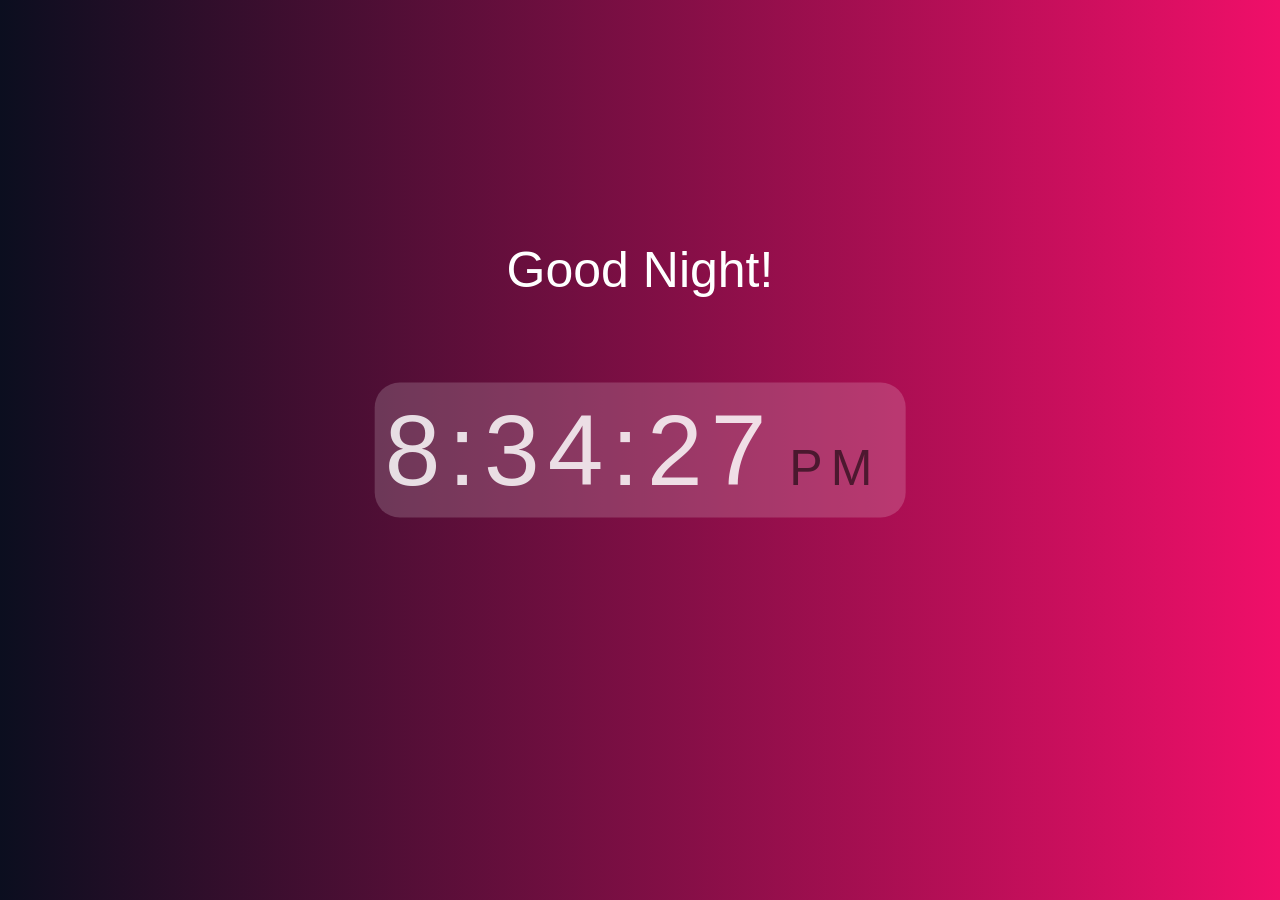
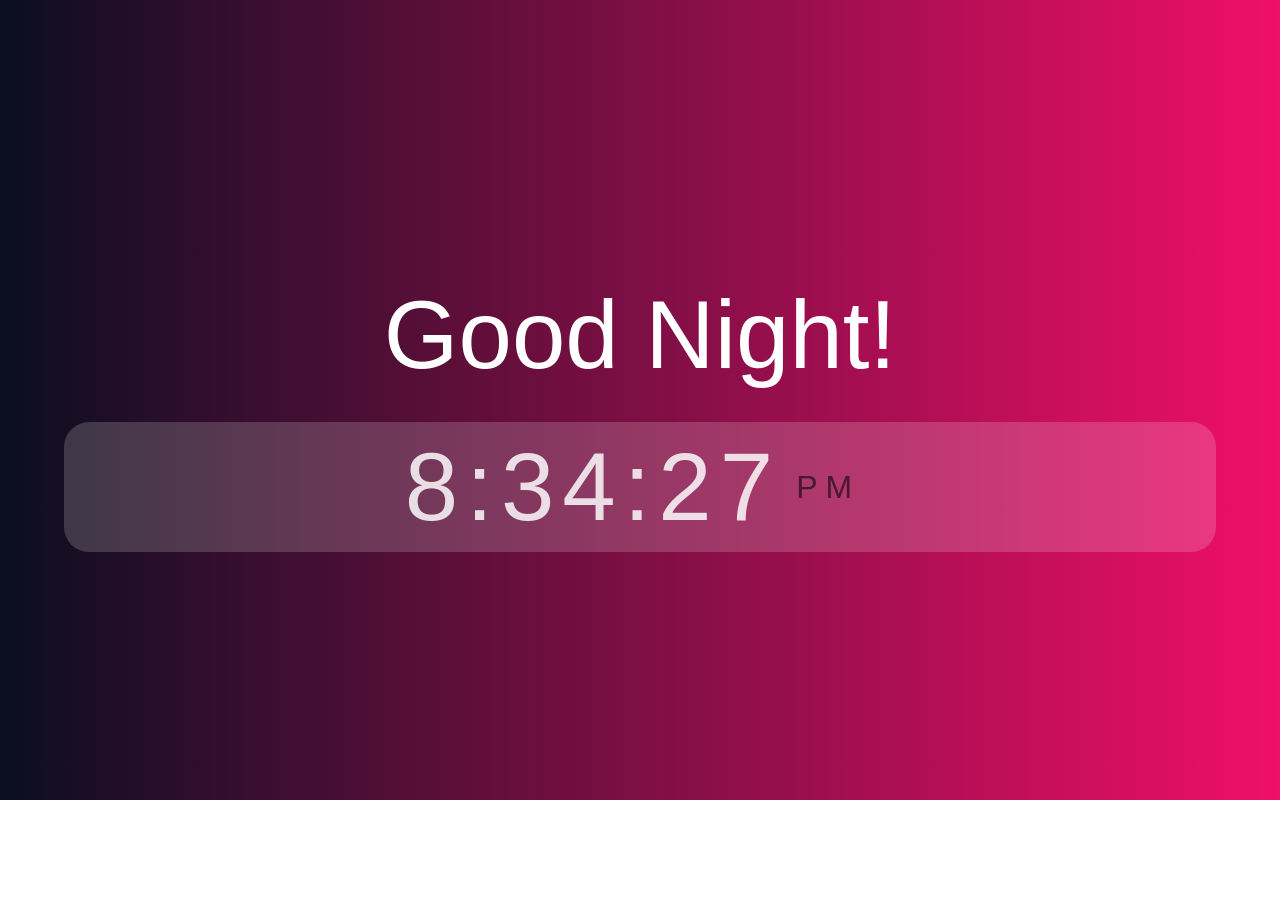
Before and after one commit to tedtalksbits/clock-page, a plain HTML site: page index.html in a window 1280 px wide. After the commit the page ends 800 px from the top, so only its background shows below. Drawn offline with Linux system fonts and the light colour scheme.

Commit message:
wow how far i've come

```diff
--- a/index.html
+++ b/index.html
@@ -1,18 +1,24 @@
 <!DOCTYPE html>
 <html lang="en">
+
 <head>
     <meta charset="UTF-8">
     <meta name="viewport" content="width=device-width, initial-scale=1.0">
     <link rel="stylesheet" href="styles.css">
-    <link href="https://fonts.googleapis.com/css2?family=Poppins:wght@100;200;300;400;500;700;800;900&display=swap" rel="stylesheet">
+    <link href="https://fonts.googleapis.com/css2?family=Poppins:wght@100;200;300;400;500;700;800;900&display=swap"
+        rel="stylesheet">
 
     <title>Smart Clock</title>
     <!--changed the title-->
 </head>
+
 <body class="body">
     <div class="clock-wrap">
-        <div class="msg"></div>
-        <div class="clock"></div>
+        <div class="content">
+
+            <div class="msg"></div>
+            <div class="clock"></div>
+        </div>
     </div>
 </body>
 <script>
@@ -21,7 +27,7 @@
     let msg = document.querySelector('.msg');
     let body = document.querySelector('.body');
 
-    function getDate(){
+    function getDate() {
 
         const now = new Date();
         let seconds = now.getSeconds();
@@ -32,27 +38,27 @@
         hours = updateTime(hours);
 
         //logic
-        if(hours < 12){
+        if (hours < 12) {
             body.className = 'morning';
             clockShow.innerHTML = hours + ':' + minutes + ':' + seconds + '<span>AM</span>';
             msg.innerHTML = `Good Morning!`
 
 
         }
-        else if(hours == 12){
-            if(minutes > 1){
+        else if (hours == 12) {
+            if (minutes > 1) {
                 body.className = 'mid-day';
                 clockShow.innerHTML = hours + ':' + minutes + ':' + seconds + '<span>PM</span>';
                 msg.innerHTML = `Good Day!`
             }
         }
-        else if(hours > 12 && hours < 15){
+        else if (hours > 12 && hours < 15) {
             body.className = 'mid-day';
             clockShow.innerHTML = hours - 12 + ':' + minutes + ':' + seconds + '<span>PM</span>';
             msg.innerHTML = `Good Day!`
 
         }
-        else if(hours < 20){
+        else if (hours < 20) {
             body.className = 'evening';
             clockShow.innerHTML = hours - 12 + ':' + minutes + ':' + seconds + '<span>PM</span>';
             msg.innerHTML = `Good Evening!`
@@ -79,7 +85,8 @@
 
 
 
-    setInterval(getDate,1000)
+    setInterval(getDate, 1000)
 
 </script>
+
 </html>
--- a/styles.css
+++ b/styles.css
@@ -4,45 +4,46 @@
     padding: 0;
     font-family: sans-serif;
 }
+body{
+    display: grid;
+    place-items: center;
+}
 
 .clock-wrap {
-    height: 900px;
-    position: relative;
+    height: 100vh;
+    width: 100%;
+    display: grid;
+    place-items: center;
+    gap: 2rem;
 }
 
 .clock {
-    font-size: 100px;
+    font-size: clamp(1rem, 8vw, 6rem);
     letter-spacing: .5rem;
     color: rgba(255, 255, 255, 0.836);
-    position: absolute;
-    top: 50%;
-    left: 50%;
-    transform: translate(-50%, -50%);
-    margin-right: -50%;
     background: rgba(255, 255, 255, 0.171);
     padding: 10px;
     border-radius: 25px;
-
+    display: flex;
+    align-items: center;
+    justify-content: center;
+    margin: auto;
 }
 
 span{
     color: rgba(0, 0, 0, 0.568);
-    font-size: 50px;
     margin: 15px;
+    font-size: clamp(.9rem, 8vw, 2rem);
 }
 
-
+.content{
+    width: 90%;
+}
 .msg{
-    position: absolute;
-    top: 30%;
-    left: 50%;
-    margin-right: -50%;
-    transform: translate(-50%, -50%);
-    padding: 40px;
-    width: 500px;
+    font-size: clamp(1rem, 8vw, 6rem);
     color: white;
     text-align: center;
-    font-size: 50px;
+    margin: 2rem;
 }
 .evening{
     background:linear-gradient(90deg, #fe8c00 0%,#f83600 100% );
```
